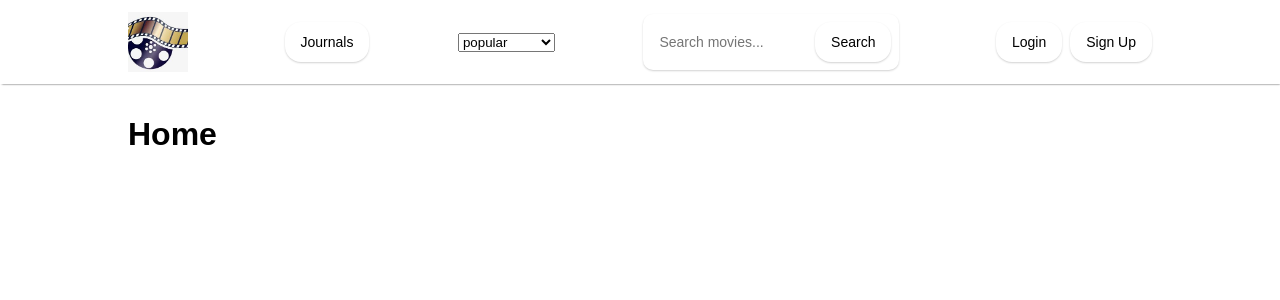
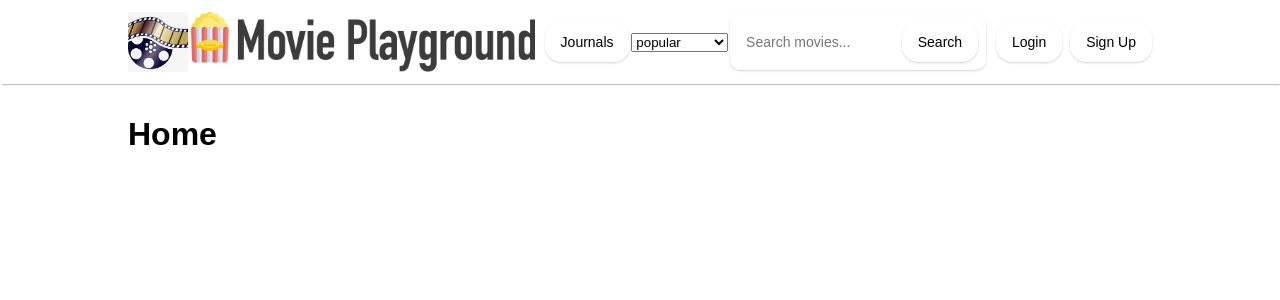
Before and after one commit to thechanmoon/movie_playground, a React (Create React App) app in the folder movie_pg/: page / in a window 1280 px wide. Shown: the top 300 px of the page. Built offline with nearby package versions, Linux system fonts and the light colour scheme; no server answers.

Commit message:
Add logo Image

```diff
--- a/movie_pg/src/components/App.js
+++ b/movie_pg/src/components/App.js
@@ -104,12 +104,12 @@ const mapStateToProps = state => {
 const mapDispatchToProps = dispatch => {
   return {
     someFunc: () => dispatch({ type: "WHATEVER" }),
-    updateComment: (text) => dispatch({ type: "UPDATE_COMMENT", payload: text }),
-    togglePause: () => dispatch({ type: "TOGGLE_PAUSE" }),
-    increment: () => dispatch({ type: "INCREMENT" }),
-    decrement: () => dispatch({ type: "DECREMENT" }),
-    addComment: () => dispatch({ type: "ADD_COMMENT" }),
-    likeNumber: () => dispatch({ type: "LIKE_NUMBER" }),
+    // updateComment: (text) => dispatch({ type: "UPDATE_COMMENT", payload: text }),
+    // togglePause: () => dispatch({ type: "TOGGLE_PAUSE" }),
+    // increment: () => dispatch({ type: "INCREMENT" }),
+    // decrement: () => dispatch({ type: "DECREMENT" }),
+    // addComment: () => dispatch({ type: "ADD_COMMENT" }),
+    // likeNumber: () => dispatch({ type: "LIKE_NUMBER" }),
   }
 }
 
--- a/movie_pg/src/components/NavBar.js
+++ b/movie_pg/src/components/NavBar.js
@@ -43,6 +43,8 @@ class NavBar extends React.Component {
           <div className="logo" />
         </Link>
 
+        <div className="logo-playground" />
+
         <Link to="/Journals">
           <button>Journals</button>
         </Link>
--- a/movie_pg/src/index.css
+++ b/movie_pg/src/index.css
@@ -82,6 +82,15 @@ header .logo {
   width: 60px;
   height: 60px;
   background-image: url(./images/logo.png);
+  background-size: cover;
+  background-position: 50% 50%;
+  background-repeat: no-repeat;
+}
+
+header .logo-playground {
+  width: 345px;
+  height: 60px;
+  background-image: url(./images/logo_playground.png);
   background-size: cover;
   background-position: 50% 50%;
   background-repeat: no-repeat;
```
Also changed, not shown: movie_pg/src/images/logo_playground.png (added), movie_pg/src/images/logo_playground_1.png (added).
